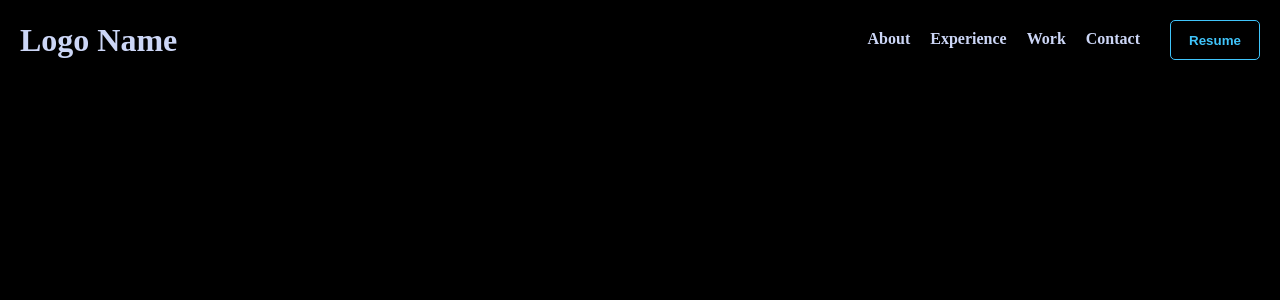
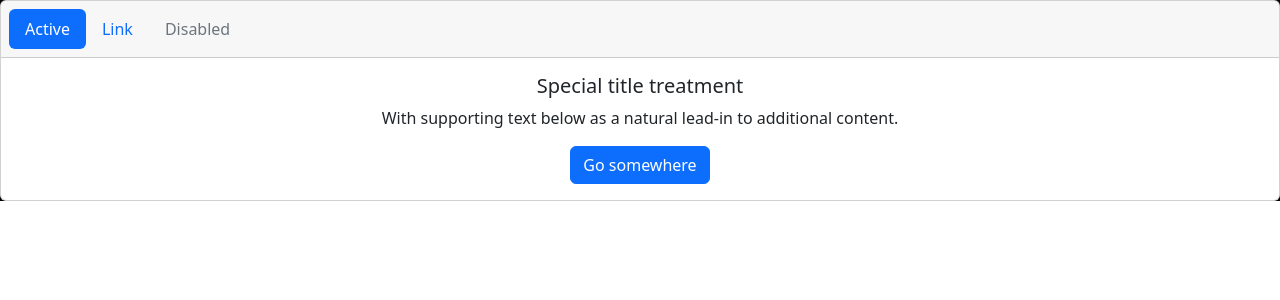
Before and after one commit to zubairkhan1234/portfolionext, a Next.js app: page / in a window 1280 px wide. Shown: the top 300 px of the page. Built offline with nearby package versions, Linux system fonts and the light colour scheme.

Commit message:
some code

```diff
--- a/component/Navigation.js
+++ b/component/Navigation.js
@@ -4,32 +4,54 @@ import styles from '../styles/Home.module.css'
 
 function Navigation() {
     return (
-            <div className={`${styles.navigationContainer} ${styles.container}`}>
-                <div>
-                    {/* <h1>Muhammad zubair</h1> */}
-                    <h1>Logo Name</h1>
-                </div>
-                <div className={styles.navigationList} >
-                    <ul>
-                        <li>
-                            <Link href={'#'}>About</Link>
-                        </li>
-                        <li>
-                            <Link href={'#'}>Experience</Link>
-                        </li>
-                        <li>
-                            <Link href={'#'}>Work</Link>
-                        </li>
-                        <li>
-                            <Link href={'#'}>Contact</Link>
-                        </li>
-                    </ul>
-                    <div className={styles.sm_btn}>
-                        <button onClick={() => alert('we will add resume')}>Resume</button>
-                    </div>
+        // <div className={`${styles.navigationContainer} ${styles.container}`}>
+        //     <div>
+        //         {/* <h1>Muhammad zubair</h1> */}
+        //         <h1>Logo Name</h1>
+        //     </div>
+        //     <div className={styles.navigationList} >
+        //         <ul>
+        //             <li>
+        //                 <Link href={'#'}>About</Link>
+        //             </li>
+        //             <li>
+        //                 <Link href={'#'}>Experience</Link>
+        //             </li>
+        //             <li>
+        //                 <Link href={'#'}>Work</Link>
+        //             </li>
+        //             <li>
+        //                 <Link href={'#'}>Contact</Link>
+        //             </li>
+        //         </ul>
+        //         <div className={styles.sm_btn}>
+        //             <button onClick={() => alert('we will add resume')}>Resume</button>
+        //         </div>
 
-                </div>
+        //     </div>
+        // </div>
+
+
+        <div class="card text-center">
+            <div class="card-header">
+                <ul class="nav nav-pills card-header-pills">
+                    <li class="nav-item">
+                        <a class="nav-link active" href="#">Active</a>
+                    </li>
+                    <li class="nav-item">
+                        <a class="nav-link" href="#">Link</a>
+                    </li>
+                    <li class="nav-item">
+                        <a class="nav-link disabled" href="#" tabindex="-1" aria-disabled="true">Disabled</a>
+                    </li>
+                </ul>
             </div>
+            <div class="card-body">
+                <h5 class="card-title">Special title treatment</h5>
+                <p class="card-text">With supporting text below as a natural lead-in to additional content.</p>
+                <a href="#" class="btn btn-primary">Go somewhere</a>
+            </div>
+        </div>
     )
 }
 
--- a/package.json
+++ b/package.json
@@ -10,6 +10,7 @@
   },
   "dependencies": {
     "@next/font": "13.1.1",
+    "bootstrap": "^5.2.3",
     "next": "13.1.1",
     "react": "18.2.0",
     "react-dom": "18.2.0"
--- a/pages/_app.js
+++ b/pages/_app.js
@@ -1,4 +1,5 @@
 import '../styles/globals.css'
+import '../node_modules/bootstrap/dist/css/bootstrap.css'
 
 export default function App({ Component, pageProps }) {
   return <Component {...pageProps} />
--- a/pages/index.js
+++ b/pages/index.js
@@ -1,5 +1,4 @@
 import Head from 'next/head'
-import { Inter } from '@next/font/google'
 import styles from '../styles/Home.module.css'
 
 
--- a/styles/Home.module.css
+++ b/styles/Home.module.css
@@ -224,10 +224,10 @@
   margin: 20px;
 }
 
-.work_Box div {
-  /* width: 50%; */
+/* .work_Box div {
+  width: 50%;
 
-}
+} */
 
 .work_Box div ul {
   display: flex;
@@ -257,11 +257,6 @@
   color: #40c5fb;
 }
 
-
-
-
-
-
 .skill_Items {
   display: flex;
 }
```
Also changed, not shown: 1 other file (tests, documents, lock files or other folders).
